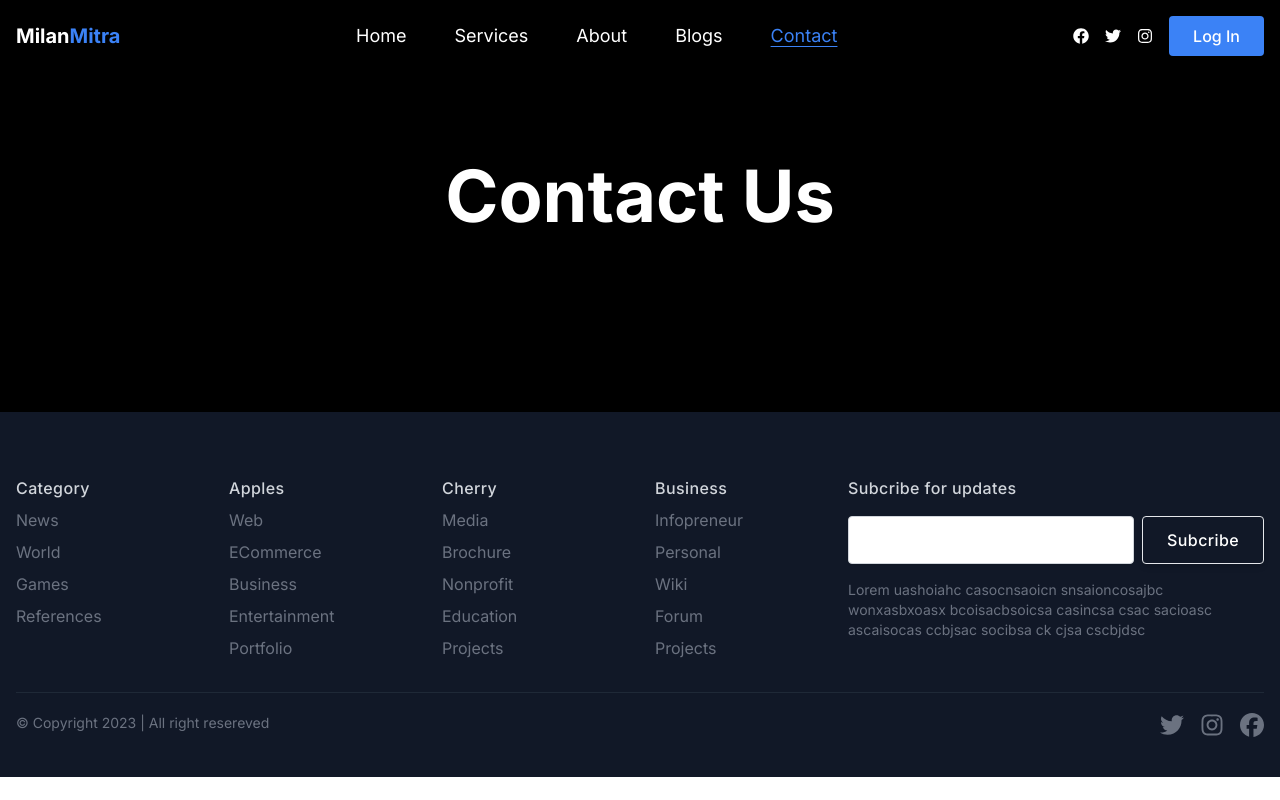
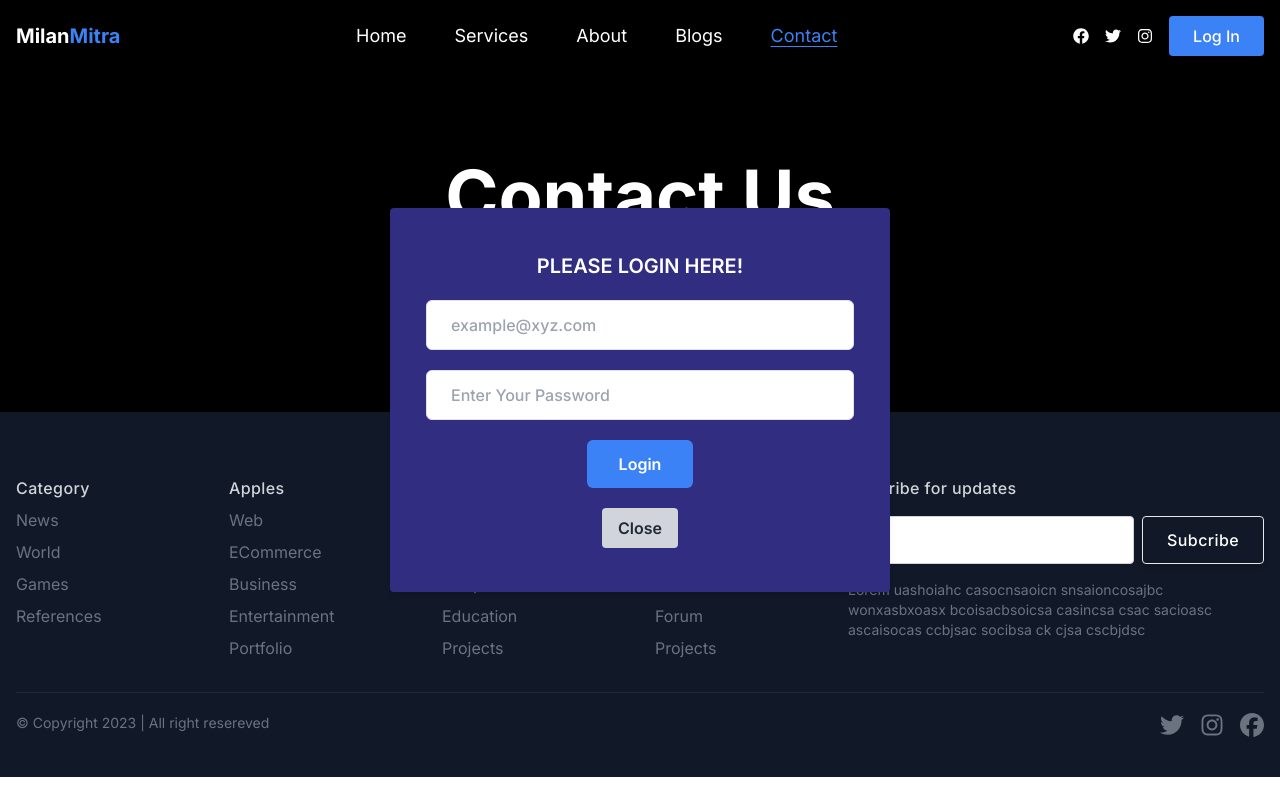
Before and after one commit to MilanMitra2210/React-Blog, a React (Vite) app in the folder client/: page /contact-us in a window 1280 px wide. Both pictures are taken after a click on the button "Log In". Built offline with nearby package versions, Linux system fonts and the light colour scheme.

Commit message:
login modal added

```diff
--- /dev/null
+++ b/client/src/components/Modal.jsx
@@ -0,0 +1,26 @@
+import React from 'react'
+
+const Modal = ({ isOpen, onClose }) => {
+    return (
+        <div className={`fixed top-0 left-0 w-full h-full flex items-center justify-center ${isOpen ? "" : "hidden"}`}>
+            <div className='bg-indigo-900 text-center p-5 h-96 lg:w-[500px] rounded shadow-md'>
+                {/* modal content */}
+                <h1 className='text-xl font-semibold mt-6 mb-5 uppercase'>Please Login Here!</h1>
+                <form className='px-4'>
+                    <div className='mb-5'>
+                        <input type='email' name='email' id='email' placeholder='example@xyz.com' className='w-full rounded-md border border-[#e0e0e0] bg-white py-3 px-6 text-base font-medium text-[#6B7280] outline-none focus:border-[$6a64f1] focus:shadow-md' />
+                    </div>
+                    <div className='mb-5'>
+                        <input type='password' name='email' id='email' placeholder='Enter Your Password' className='w-full rounded-md border border-[#e0e0e0] bg-white py-3 px-6 text-base font-medium text-[#6B7280] outline-none focus:border-[$6a64f1] focus:shadow-md' />
+                    </div>
+                    <div>
+                        <button className='hover:shadow-md rounded-md bg-blue-500 hover:bg-blue-600 py-3 px-8 text-base font-semibold text-white outline-none'>Login</button>
+                    </div>
+                </form>
+                <button onClick={onClose} className='bg-gray-300 hover:bg-gray-400 text-gray-800 font-semibold py-2 px-4 rounded inline-flex items-center mt-5'>Close</button>
+            </div>
+        </div>
+    )
+}
+
+export default Modal
--- a/client/src/components/Navbar.jsx
+++ b/client/src/components/Navbar.jsx
@@ -4,10 +4,13 @@
 // react-icons
 import { FaFacebook, FaTwitter, FaInstagram, FaBars } from "react-icons/fa";
 import { FaXmark } from "react-icons/fa6";
+import Modal from "./Modal";
 
 const Navbar = () => {
+  const [isModalOpen, setIsModalOpen] = useState(false);
   const [isMenuOpen, setIsMenuOpen] = useState(false);
-    const toggleMenu = () =>{
+
+  const toggleMenu = () => {
     setIsMenuOpen(!isMenuOpen);
   }
   //navItems
@@ -18,6 +21,14 @@
     { path: "/blogs", link: "Blogs" },
     { path: "/contact-us", link: "Contact" },
   ];
+
+  //modal details
+  const openModal = () => {
+    setIsModalOpen(true);
+  }
+  const closeModal = () => {
+    setIsModalOpen(false);
+  }
 
   return (
     <header className="bg-black text-white fixed top-0 left-0 right-0">
@@ -48,10 +59,13 @@
           <a href="/" className="hover:text-blue-500">
             <FaInstagram />
           </a>
-          <button className="bg-blue-500 px-6 py-2 font-medium rounded hover:bg-white hover:text-blue-500 transition-all duration-200 ease-in">
+          <button onClick={openModal} className="bg-blue-500 px-6 py-2 font-medium rounded hover:bg-white hover:text-blue-500 transition-all duration-200 ease-in">
             Log In
           </button>
         </div>
+
+        {/* modal compoent is here */}
+        <Modal isOpen={isModalOpen} onClose={closeModal}/>
 
         {/* mobile menu btn */}
         <div className="md:hidden">
@@ -67,8 +81,7 @@
       {/* menu items only for mobile */}
       <div>
         <ul
-          className={`md:hidden gap-12 text-lg block space-y-4 px-4 py-4 mt-14 bg-white text-black ${
-            isMenuOpen
+          className={`md:hidden gap-12 text-lg block space-y-4 px-4 py-4 mt-14 bg-white text-black ${isMenuOpen
               ? "fixed top-0 left-0 right-0 w-full transition-all ease-out duration-150"
               : "hidden"
             }`}
```
Lines whose indentation alone changed are shown as unchanged.
